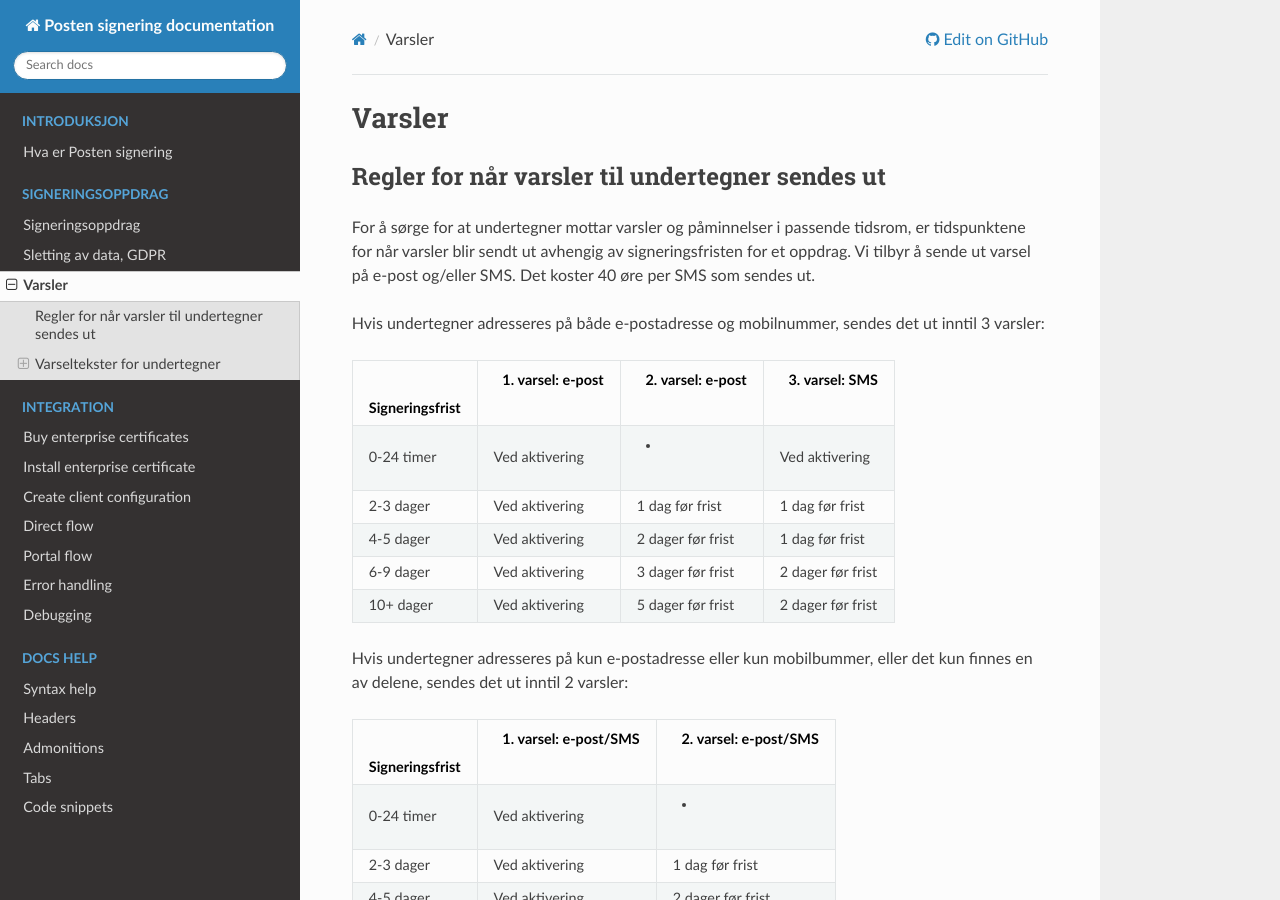
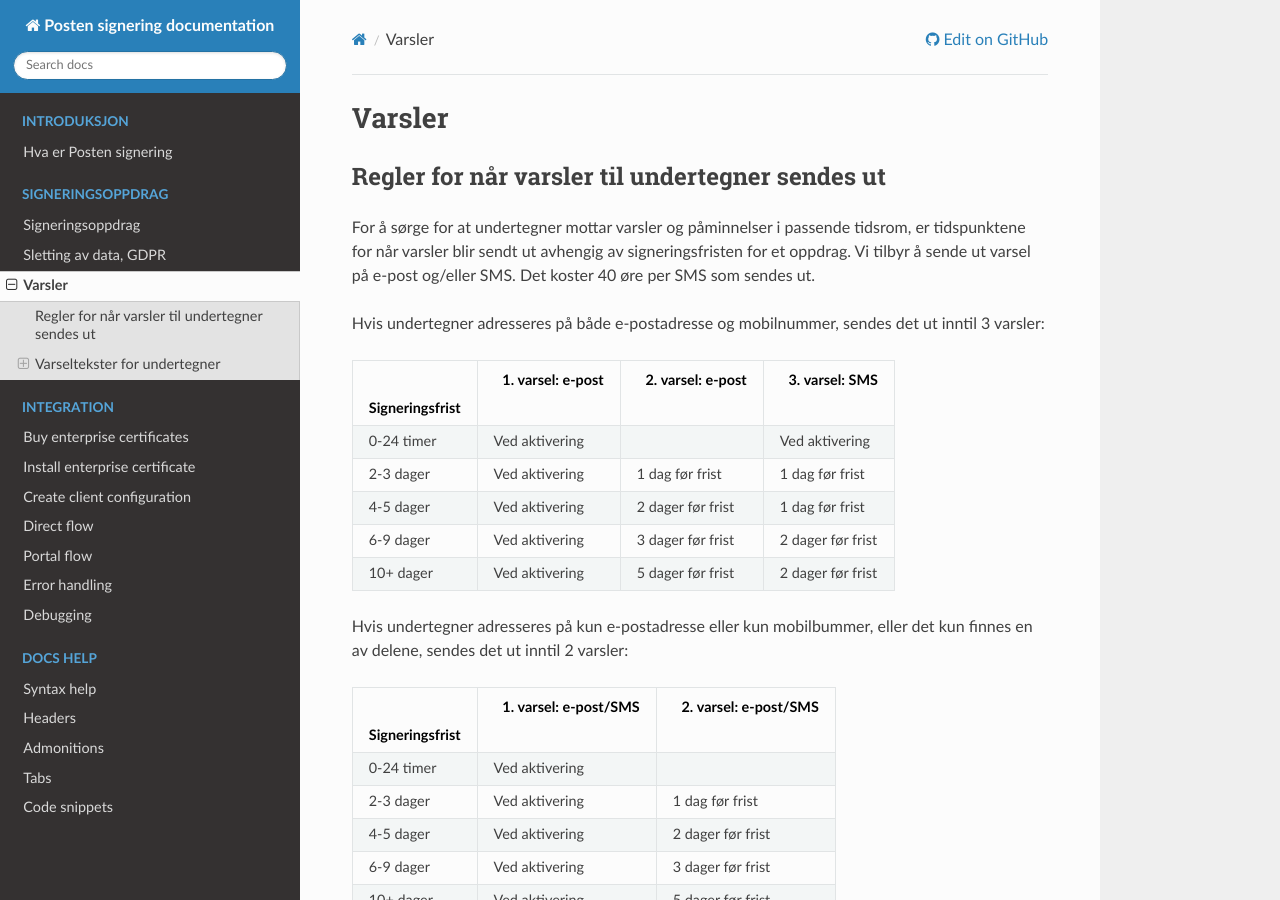
Before and after one commit to ramonarellano/signering-docs, a Sphinx documentation site: the page built from source/adressering-og-varsler.rst, in a window 1280 px wide and 900 px high. Built offline with Sphinx 7.4.7 and the Read the Docs theme 2.0.0, drawn with Linux system fonts in a browser that asks for light colours.

```diff
--- a/source/adressering-og-varsler.rst
+++ b/source/adressering-og-varsler.rst
@@ -12,7 +12,7 @@ det ut inntil 3 varsler:
 =============== ================= ================= =================
 Signeringsfrist 1. varsel: e-post 2. varsel: e-post 3. varsel: SMS
 =============== ================= ================= =================
-0-24 timer      Ved aktivering    -                 Ved aktivering
+0-24 timer      Ved aktivering                      Ved aktivering
 2-3 dager       Ved aktivering    1 dag før frist   1 dag før frist
 4-5 dager       Ved aktivering    2 dager før frist 1 dag før frist
 6-9 dager       Ved aktivering    3 dager før frist 2 dager før frist
@@ -28,7 +28,7 @@ Hvis undertegner adresseres på kun e-postadresse eller kun mobilbummer, eller d
 =============== ===================== =====================
 Signeringsfrist 1. varsel: e-post/SMS 2. varsel: e-post/SMS
 =============== ===================== =====================
-0-24 timer      Ved aktivering        -
+0-24 timer      Ved aktivering
 2-3 dager       Ved aktivering        1 dag før frist
 4-5 dager       Ved aktivering        2 dager før frist
 6-9 dager       Ved aktivering        3 dager før frist
```
